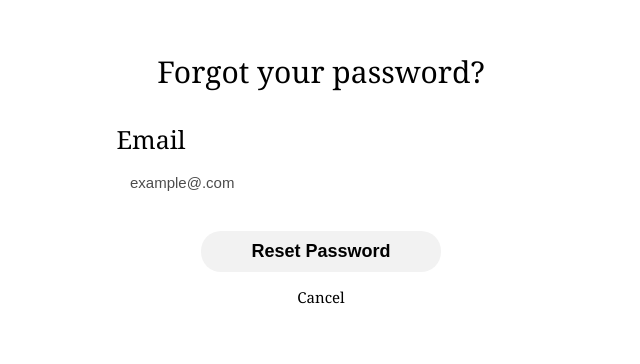
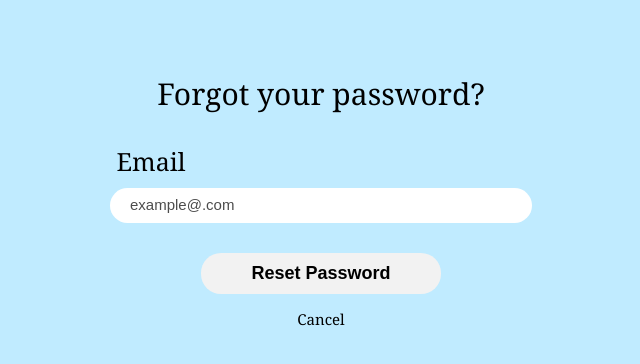
Before and after one commit to leslyvv/IRL-Anti-Virus, a React (Create React App) app in the folder reactirlantivirus/: page /forgot-password in a window 1280 px wide. Shown: the part 192-556 px from the top of the page, without its empty margins (319-959 px from the left). Built offline with nearby package versions, Linux system fonts and the light colour scheme.

Commit message:
Update Forgot_password.css

```diff
--- a/reactirlantivirus/src/components/Forgot_password.css
+++ b/reactirlantivirus/src/components/Forgot_password.css
@@ -1,5 +1,6 @@
 .forgot-password-header, .pass-reset-container{
-  margin-top: 19%;
+  background-color:rgb(192, 235, 255);
+  min-height: 100vh;
   font-size:20px;
   display:flex;
   flex-direction:column;
```
